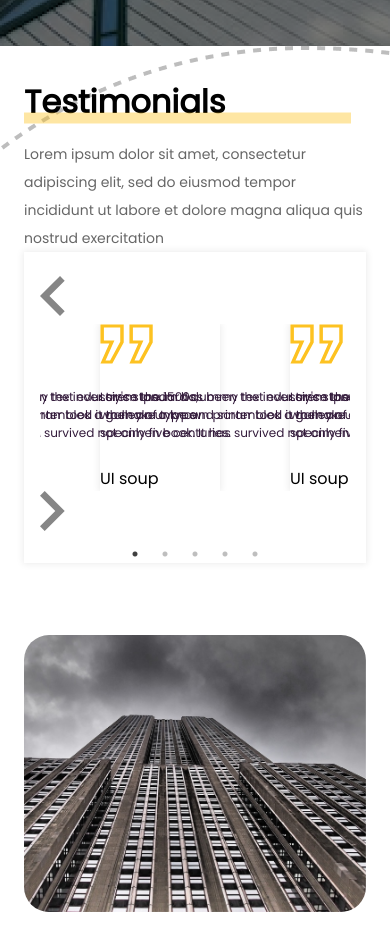
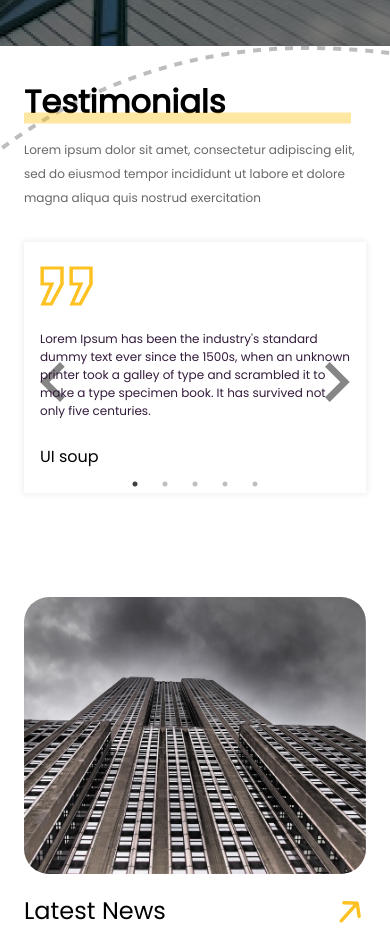
Before and after one commit to thedreamica/hygesyndicate, a Next.js app: page / in a window 390 px wide. Shown: the part 3280-4215 px from the top of the page. Built offline with nearby package versions, Linux system fonts and the light colour scheme.

Commit message:
fix: testimonials layout

```diff
--- a/src/components/testimonials/index.tsx
+++ b/src/components/testimonials/index.tsx
@@ -24,7 +24,16 @@ const Item = ({ content, name }: any) => {
 const NextArrow = (props: any) => {
   const { style, onClick } = props;
   return (
-    <div style={{ ...style, }} onClick={onClick}>
+    <div
+      style={{
+        ...style,
+        position: "absolute",
+        right: "0",
+        top: "6em",
+        cursor: "pointer",
+      }}
+      onClick={onClick}
+    >
       <ArrowRight className={styles.nextStyles} />
     </div>
   );
@@ -33,7 +42,16 @@ const NextArrow = (props: any) => {
 const PrevArrow = (props: any) => {
   const { style, onClick } = props;
   return (
-    <div style={{ ...style }} onClick={onClick}>
+    <div
+      style={{
+        ...style,
+        position: "absolute",
+        left: "0",
+        top: "6em",
+        cursor: "pointer",
+      }}
+      onClick={onClick}
+    >
       <ArrowLeft className={styles.prevStyles} />
     </div>
   );
@@ -41,10 +59,7 @@ const PrevArrow = (props: any) => {
 
 const Testimonials = () => {
   const settings = {
-    className: "center", // Add a custom class to handle centering in CSS
-    centerMode: true,
     infinite: true,
-    centerPadding: "60px", // Adjust this value to control the spacing between items
     speed: 500,
     slidesToShow: 3,
     slidesToScroll: 1,
--- a/src/components/testimonials/testimonials.module.css
+++ b/src/components/testimonials/testimonials.module.css
@@ -47,32 +47,10 @@
 .arrowPrev {
   color: aqua;
   background-color: red;
-}
-
-.slick-center {
-  transform: scale(1.08);
-  /* Adjust this value to control the scaling effect */
-  transition: transform 0.3s ease-in-out;
-  /* Add a smooth transition effect */
-}
-
-/* Center mode styles */
-.slick-center .slick-slide {
-  opacity: 1;
-  /* Optional: Adjust the opacity of the center item */
-}
-
-.slick-slide {
-  transition: opacity 0.3s ease-in-out;
-  /* Optional: Add a smooth opacity transition */
-}
-
-/* Optional: Add styling to improve the appearance */
-.slick-slide h3 {
-  background: #fff;
-  padding: 20px;
-  margin: 0;
-  box-shadow: 0 0 4px rgba(0, 0, 0, 0.1);
+  position: absolute;
+  left: 0;
+  width: 10em;
+  height: 10em;
 }
 
 .nextStyles {
@@ -88,12 +66,11 @@
 
   .subHeading {
     width: 100%;
-    font-size: 14px;
+    font-size: 12px;
   }
 
   .item {
-    box-shadow: 0px 0px 7px 1px rgba(0, 0, 0, 0.08);
-    width: 500px;
+    width: 100%;
   }
 
   .itemContent {
@@ -107,5 +84,6 @@
   .sliderWrapper {
     width: 100%;
     padding: 1.5em 1em;
+    margin: 2em 0;
   }
 }
--- a/src/icons/ArrowLeft.tsx
+++ b/src/icons/ArrowLeft.tsx
@@ -10,6 +10,8 @@ interface ArrowProps {
       viewBox="0 0 25 41"
       fill="none"
       xmlns="http://www.w3.org/2000/svg"
+      {...props}
+      className={className}
     >
       <path
         d="M24.7062 35.3088L9.43569 20.005L24.7062 4.70117L20.005 0L0 20.005L20.005 40.01L24.7062 35.3088Z"
--- a/src/icons/ArrowRight.tsx
+++ b/src/icons/ArrowRight.tsx
@@ -10,6 +10,8 @@ const ArrowRight: React.FC<ArrowProps> = ({ className, ...props }) => {
       viewBox="0 0 25 41"
       fill="none"
       xmlns="http://www.w3.org/2000/svg"
+      {...props}
+      className={className}
     >
       <path
         d="M-0.000116348 35.3088L15.2704 20.005L-0.000116348 4.70117L4.70106 0L24.7061 20.005L4.70106 40.01L-0.000116348 35.3088Z"
```
